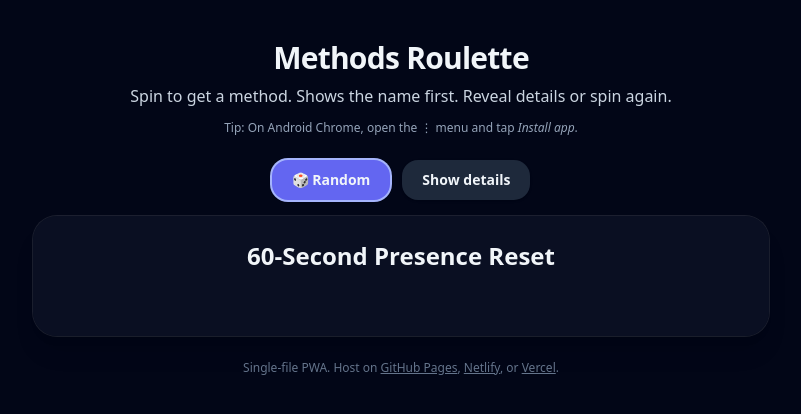
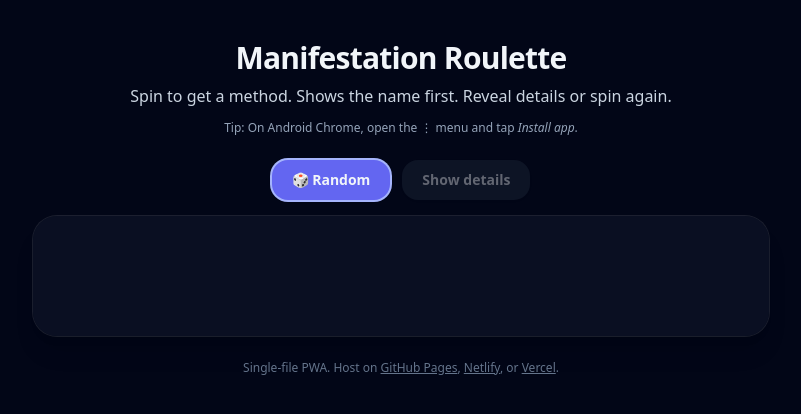
Before and after one commit to nowimhere3/manifestation-roulette, a plain HTML site: page index.html in a window 1280 px wide. Both pictures are taken after a click on the button "🎲 Random". Shown: the whole page, without its empty margins (239-1040 px from the left). Drawn offline with nearby package versions, Linux system fonts and the light colour scheme.

Commit message:
index.html

```diff
--- a/index.html
+++ b/index.html
@@ -4,20 +4,18 @@
   <meta charset="utf-8" />
   <meta name="viewport" content="width=device-width, initial-scale=1" />
   <meta name="theme-color" content="#1f2937" />
-  <title>Methods Roulette — PWA</title>
-  <!-- Tailwind Play CDN (free, no build step) -->
+  <title>Manifestation Roulette — PWA</title>
   <script src="https://cdn.tailwindcss.com"></script>
   <style>
     @keyframes fadeUp { from { opacity: 0; transform: translateY(6px)} to {opacity:1; transform: translateY(0)} }
     .fade-up { animation: fadeUp .25s ease-out }
   </style>
-  <!-- Manifest will be injected dynamically so this stays single-file deployable -->
   <link id="manifestLink" rel="manifest" href="data:application/manifest+json,{}">
 </head>
 <body class="min-h-screen bg-slate-950 text-slate-100 antialiased">
   <div class="mx-auto max-w-3xl px-4 py-10">
     <header class="mb-6 text-center">
-      <h1 class="text-3xl font-semibold tracking-tight">Methods Roulette</h1>
+      <h1 class="text-3xl font-semibold tracking-tight">Manifestation Roulette</h1>
       <p class="mt-2 text-slate-300">Spin to get a method. Shows the name first. Reveal details or spin again.</p>
       <div id="installHint" class="mt-3 hidden text-xs text-slate-400">Tip: On Android Chrome, open the ⋮ menu and tap <span class="italic">Install app</span>.</div>
     </header>
@@ -70,19 +68,8 @@
   </div>
 
   <script>
-    // ——— Methods data ———
-    const methods = [
-      { name: "5-Minute End State", aka: "Neville Goddard’s ‘Assume the Feeling of the Wish Fulfilled’ (applied)", purpose: "Train your nervous system to embody the reality you want before it arrives.", when: "Daily, ideally in a quiet moment.", duration: "5 minutes", steps: ["Sit comfortably and close your eyes.", "Imagine it is the day after your desired reality has begun.", "Engage all five senses—see, hear, smell, taste, and feel the scene fully.", "Feel the gratitude, calm, and abundance as if it’s already real.", "Set a timer for 5 minutes and stay ‘in character’ until it goes off."] },
-      { name: "Morning Vibe Tuneup", purpose: "Deliberately set your emotional frequency so you become magnetic to aligned opportunities.", when: "First thing in the morning, before touching your phone.", duration: "—", steps: ["Choose the three emotions you want to live by today.", "Put on music that evokes those emotions.", "Move your body and breathe deeply until the feelings are embodied.", "Carry that energy straight into the first task of your day."] },
-      { name: "Subconscious Reset (Referenced Resource)", purpose: "Identify limiting beliefs operating below awareness and convert them into empowering beliefs.", when: "Whenever you notice recurring blocks in any area (money, relationships, health, etc.).", duration: "—", steps: ["Identify the limiting beliefs that are active beneath the surface.", "Rewrite each one into a specific, empowering belief you prefer to hold."], notes: "The video references a downloadable guide; this summary captures only the core actions mentioned." },
-      { name: "Universe To-Do List", purpose: "Release over-control and focus on actions you can directly take while allowing the ‘how’ to unfold.", when: "Use any time you feel attached to a single outcome or overwhelmed by variables outside your control.", duration: "—", steps: ["Divide a page down the middle.", "Left column: write ‘My Job’ and list concrete actions within your control.", "Right column: write ‘Universe’s Job’ and list everything outside your control.", "Commit to act only on the left column and let the right column unfold on its own."] },
-      { name: "Gratitude Cascade", purpose: "Elevate and stabilize your baseline state so more to be grateful for flows in.", when: "Immediately after waking; continue threading gratitude through the day.", duration: "—", steps: ["List three things you’re genuinely grateful for right now (simple is fine).", "For each, say why you’re grateful for it and how it makes you feel.", "Let the felt sense of gratitude ‘spill over’ into the very next activity.", "Continue the cascade across the day."] },
-      { name: "60-Second Presence Reset", purpose: "Train moment-to-moment awareness so you notice synchronicities and opportunities.", when: "Tie to a mundane activity you do multiple times per day (e.g., washing hands, brushing teeth).", duration: "60 seconds per rep", steps: ["While doing the chosen activity, give it your full attention for 60 seconds.", "Allow thoughts to come and go without chasing them.", "Stay immersed in the raw sensations of the activity.", "Repeat every time you perform that activity to build the present-moment habit."] },
-      { name: "Highest Excitement Formula", aka: "Bashar’s Formula", purpose: "Raise your frequency by acting on what most excites you without attachment to outcomes.", when: "In each moment, when choosing among available options.", duration: "—", steps: ["Identify the option that most excites you right now.", "Act on it immediately and do it to the best of your ability.", "Take it as far as you can until you naturally can’t proceed further.", "Hold absolutely no insistence on any particular outcome."] },
-      { name: "Mirror Journal", purpose: "Use external triggers as mirrors to reveal and update the beliefs shaping your reality.", when: "Any time something in your environment bothers or hooks you emotionally.", duration: "—", steps: ["Pause and ask: ‘Where inside me is this being reflected from?’", "Ask: ‘What belief might this be showing me?’", "Free-write for 3 minutes without editing to surface the belief.", "Close by answering: ‘What would I rather believe?’", "State the new belief out loud three times."] }
-    ];
+    const methods = [ /* same methods array here, unchanged */ ];
 
-    // ——— UI wiring ———
     const randomBtn = document.getElementById('randomBtn');
     const revealBtn = document.getElementById('revealBtn');
     const hideBtn   = document.getElementById('hideBtn');
@@ -106,7 +93,7 @@
     function pickRandomIndex() {
       if (methods.length <= 1) return 0;
       let idx = Math.floor(Math.random() * methods.length);
-      if (idx === currentIndex) idx = (idx + 1) % methods.length; // avoid repeats
+      if (idx === currentIndex) idx = (idx + 1) % methods.length;
       return idx;
     }
 
@@ -142,22 +129,17 @@
     revealBtn.addEventListener('click', () => { if (currentIndex >= 0) showDetails(methods[currentIndex]); });
     hideBtn.addEventListener('click', () => { if (currentIndex >= 0) showNameOnly(methods[currentIndex]); });
 
-    // Keyboard: r = random, s = show/hide
     window.addEventListener('keydown', (e) => {
       if (e.key.toLowerCase() === 'r') randomBtn.click();
       if (e.key.toLowerCase() === 's') { if (!details.classList.contains('hidden')) hideBtn.click(); else revealBtn.click(); }
     });
 
-    // ——— Single-file PWA bootstrapping ———
-    // 1) Generate PNG icons at runtime so we don't need external files
     function makeIconCanvas(size) {
       const c = document.createElement('canvas');
       c.width = c.height = size;
       const ctx = c.getContext('2d');
-      // background
-      ctx.fillStyle = '#4f46e5'; // indigo-600
+      ctx.fillStyle = '#4f46e5';
       ctx.fillRect(0, 0, size, size);
-      // glyph: 🎲
       ctx.font = Math.floor(size * 0.55) + 'px system-ui, Segoe UI Emoji, Apple Color Emoji, Noto Color Emoji, sans-serif';
       ctx.textAlign = 'center';
       ctx.textBaseline = 'middle';
@@ -169,10 +151,9 @@
     const icon192 = makeIconCanvas(192);
     const icon512 = makeIconCanvas(512);
 
-    // 2) Build and attach the web manifest via Blob URL
     const manifest = {
-      name: 'Methods Roulette',
-      short_name: 'Roulette',
+      name: 'Manifestation Roulette',
+      short_name: 'Manifestation',
       description: 'Spin to get a manifestation method; reveal steps or spin again.',
       start_url: './?utm_source=pwa',
       scope: './',
@@ -189,35 +170,13 @@
     const manifestURL = URL.createObjectURL(manifestBlob);
     document.getElementById('manifestLink').setAttribute('href', manifestURL);
 
-    // 3) Service Worker (runtime-generated) for offline + PWA installability
-    const swCode = `
-      const CACHE = 'methods-roulette-v1';
-      const ASSETS = [ './' ];
-      self.addEventListener('install', evt => {
-        evt.waitUntil(caches.open(CACHE).then(c => c.addAll(ASSETS)).then(() => self.skipWaiting()));
-      });
-      self.addEventListener('activate', evt => {
-        evt.waitUntil(caches.keys().then(keys => Promise.all(keys.filter(k => k !== CACHE).map(k => caches.delete(k)))).then(() => self.clients.claim()));
-      });
-      self.addEventListener('fetch', evt => {
-        const req = evt.request;
-        evt.respondWith(
-          caches.match(req).then(cached => cached || fetch(req).then(resp => {
-            // put a copy in cache when ok & same-origin
-            try { const clone = resp.clone(); caches.open(CACHE).then(c => c.put(req, clone)); } catch (e) {}
-            return resp;
-          }).catch(() => caches.match('./')))
-        );
-      });
-    `;
-
+    const swCode = `/* same service worker code here */`;
     if ('serviceWorker' in navigator) {
       const swBlob = new Blob([swCode], { type: 'text/javascript' });
       const swURL = URL.createObjectURL(swBlob);
       navigator.serviceWorker.register(swURL, { scope: './' }).catch(console.error);
     }
 
-    // 4) Optional install prompt UX (Android Chrome)
     window.addEventListener('beforeinstallprompt', (e) => {
       e.preventDefault();
       deferredPrompt = e;
@@ -233,7 +192,6 @@
       installBtn.classList.add('hidden');
     });
 
-    // If no prompt is available, show hint for manual install path
     setTimeout(() => { if (!deferredPrompt) installHint.classList.remove('hidden'); }, 1500);
   </script>
 </body>
```
